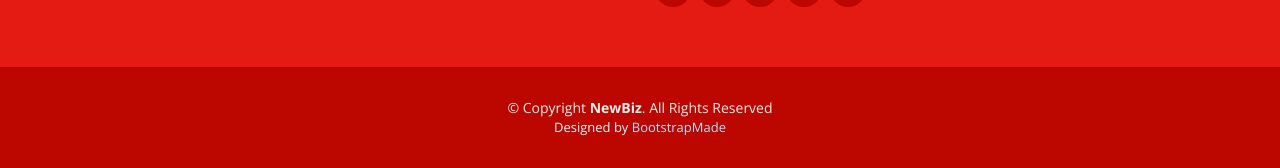
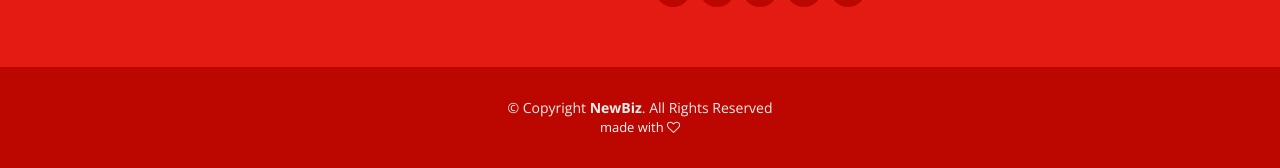
Before and after one commit to arifsetyon/arifsetyon.github.io, a plain HTML site: page index.html in a window 1280 px wide. Shown: the part 5332-5500 px from the top of the page. Drawn offline with nearby package versions, Linux system fonts and the light colour scheme; files whose address does not match are found by name.

Commit message:
update footer

```diff
--- a/index.html
+++ b/index.html
@@ -903,7 +903,7 @@
           Licensing information: https://bootstrapmade.com/license/
           Purchase the pro version with working PHP/AJAX contact form: https://bootstrapmade.com/buy/?theme=NewBiz
         -->
-        Designed by <a href="https://bootstrapmade.com/">BootstrapMade</a>
+        made with <i class="fa fa-heart-o" aria-hidden="true"></i>
       </div>
     </div>
   </footer><!-- #footer -->
```
